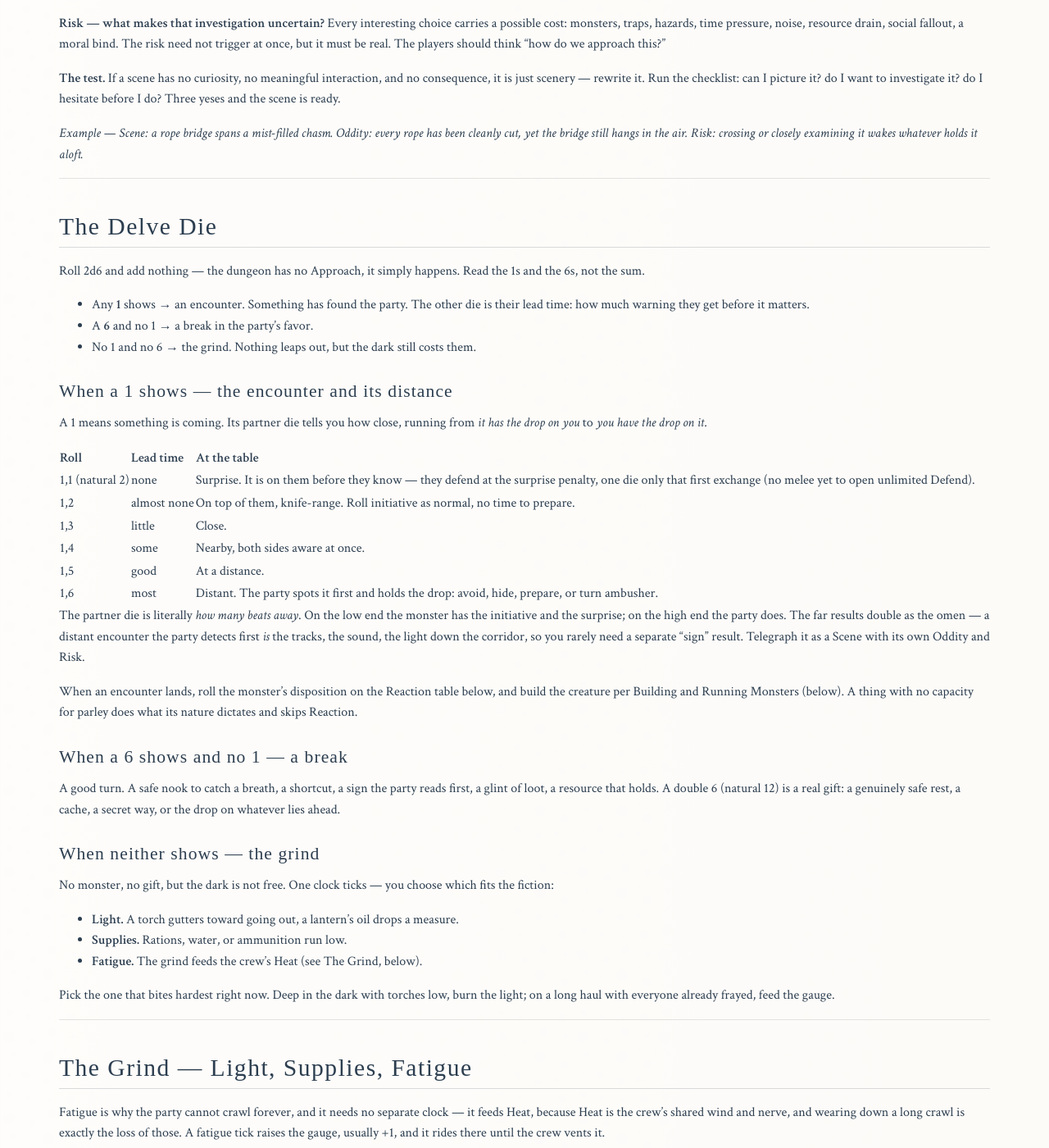
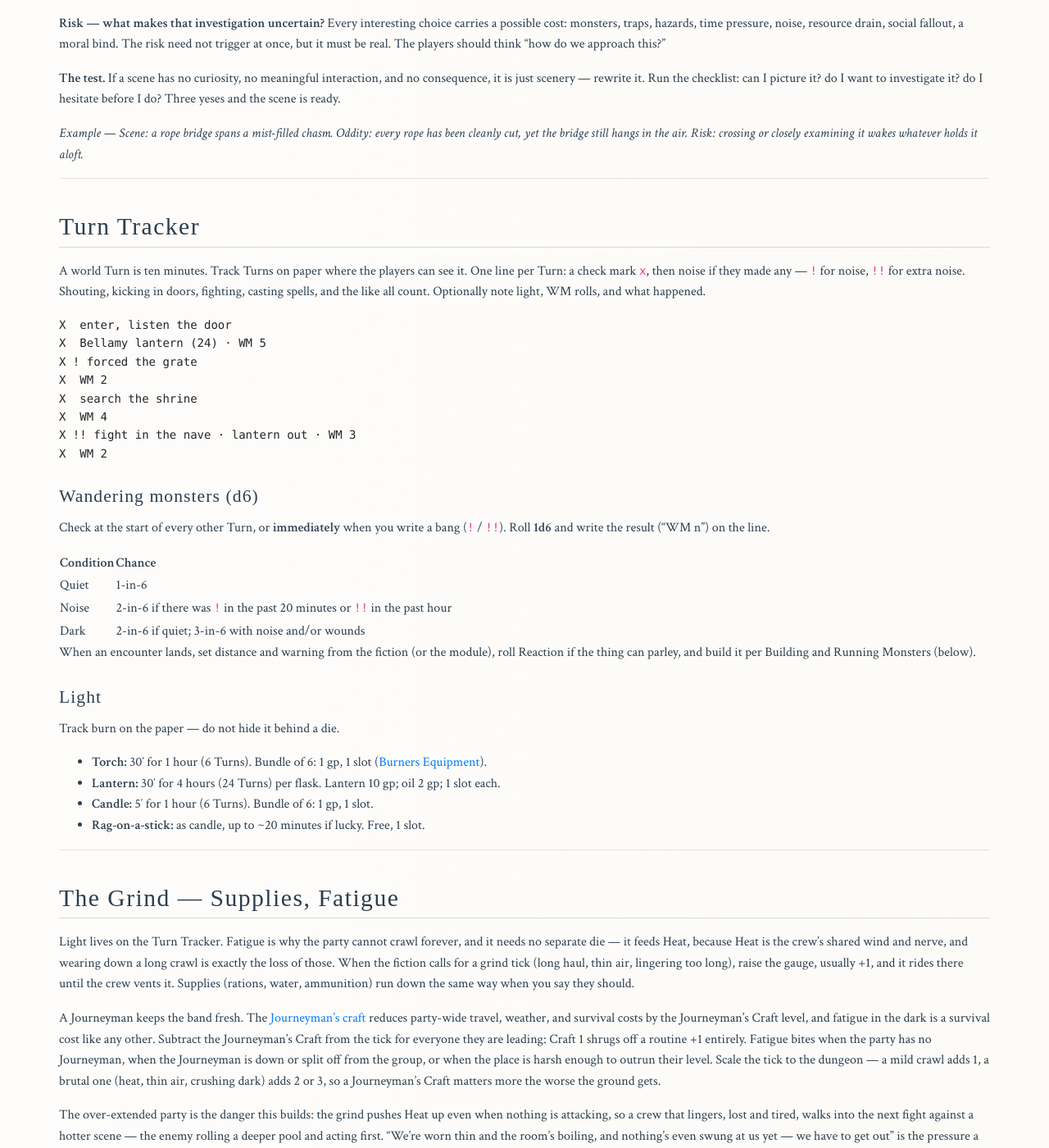
Before and after one commit to paulabrams/burners, a Jekyll site: the page built from markdown/burners-referee-guide.md, in a window 1280 px wide and 1400 px high, scrolled down 1647 px. Shown: the whole window at 82% size. Built offline with Jekyll 4.4.1, drawn with Linux system fonts in a browser that asks for light colours; some web fonts are replaced; some of the changed text lies outside the part shown.

Commit message:
turn tracker

````diff
--- a/markdown/burners-equipment.md
+++ b/markdown/burners-equipment.md
@@ -78,6 +78,7 @@ hero_alt: "A knight returns laden — crossbow, sword, and loot — Albert Robid
 | Stakes (3) and mallet                         | 1     | 3         |
 | Tinder box (flint and steel)                  | 1     | 3         |
 | Torches (6)                                   | 1     | 1         |
+| Candles (6)                                   | 1     | 1         |
 | Lantern                                       | 1     | 10        |
 | Waterskin or wineskin                         | 1     | 1         |
 | Wine (2 pints)                                | 1     | 1         |
--- a/markdown/burners-referee-guide.md
+++ b/markdown/burners-referee-guide.md
@@ -9,7 +9,7 @@ hero_alt: "A deal struck in the town square — Albert Robida"
 
 *How the world pushes back. The players say what they do; this is the toolkit for everything they do it to — the passage of time, the dark closing in, and the first cold look of a stranger.*
 
-Three things run most of it: the Heat gauge you drive up and down as the scene's pressure, the Delve Die that decides what the dungeon does while the party spends time in it, and the Reaction roll that decides how the living things in it take to the crew. The two dice read on the same Sweet and Spicy grammar as everything else in Burners — you are pointing the familiar 2d6 at the world instead of at a character.
+Three things run most of it: the Heat gauge you drive up and down as the scene's pressure, the Turn Tracker that keeps the world's ten-minute clock honest (old-school d6 for wandering monsters, light and noise on paper), and the Reaction roll that decides how the living things take to the crew.
 
 ---
 
@@ -27,7 +27,7 @@ Heat is the crew's shared gauge and the spine of every scene — the full player
 
 **Feed it.** Every shortfall the crew can't soak raises Heat by what they fell short — compress big misses, a botched sneak is +1 or +2, not +5. A blow past a defense, a blown roll, a hard parley all feed it, and you may raise it by fiat when fresh danger walks in (reinforcements, a lit lantern, the storm arriving), announced. Wounds do not feed Heat; they carry their own pressure.
 
-**Telegraph threats to set the room.** Rough rubric: raise Heat toward the shown monster's **HD** — lower if the foe is disadvantaged, higher if it owns the situation. Reveal in stages and the gauge climbs with the fiction — spoor, then half-eaten kills, then the beast at full HD (a pack: summed HD, capped by chokepoints and the dark). Show the signs for slow dread; conceal them for an ambush that raises no Heat and strikes from surprise instead (the Delve Die's 1,1). Its presence sets the room; its attacks still quote its own Damage. Heat is the press dish — never the Monster Stack.
+**Telegraph threats to set the room.** Rough rubric: raise Heat toward the shown monster's **HD** — lower if the foe is disadvantaged, higher if it owns the situation. Reveal in stages and the gauge climbs with the fiction — spoor, then half-eaten kills, then the beast at full HD (a pack: summed HD, capped by chokepoints and the dark). Show the signs for slow dread; conceal them for an ambush that raises no Heat and strikes from surprise instead. Its presence sets the room; its attacks still quote its own Damage. Heat is the press dish — never the Monster Stack.
 
 **Work the valves.** Heat falls when the crew acts on the room, not on request: fell or lose a named threat, −2; remove a named source (quench the fire, learn the ward-phrase), −1 or more; a Double Sweet vents 1; a steadying word or plan you buy, −1 once a scene. Folding ends the scene and cools to the next base. Downtime — a safe camp, a town between jobs — cools to base; a job that ended loud raises the base of what follows until the crew lies low and spends coin. Carousing is maintenance, not vice.
 
@@ -45,9 +45,9 @@ The exploration turn is one World Turn — ten minutes. Each turn runs the same
 
 3. **Resolve.** Play out the action: movement, searching, talk, a forced door, a fight.
 
-4. **Advance the clock.** Add the Turn and roll the Delve Die. It is the one roll that used to be four — the wandering-monster check, the torch burning down, spells lapsing, the party wearing out — folded into a single pair of dice (see The Delve Die below). Update light, ongoing spells, conditions, and any clocks as its result dictates.
+4. **Advance the clock.** Mark the Turn on the Turn Tracker (below). Tick light. Check for wandering monsters when the schedule or a bang calls for it. Update ongoing spells, conditions, and any other clocks the fiction demands.
 
-Roll the Delve Die once at the top of each Turn (see the frequency note at the end for running hotter or cooler). Between turns the loop just repeats: frame, resolve, advance.
+Between turns the loop just repeats: frame, resolve, advance.
 
 ---
 
@@ -67,50 +67,47 @@ Every room, encounter, or travel scene should answer three questions. Build it i
 
 ---
 
-## The Delve Die
+## Turn Tracker
 
-Roll 2d6 and add nothing — the dungeon has no Approach, it simply happens. Read the 1s and the 6s, not the sum.
+A world Turn is ten minutes. Track Turns on paper where the players can see it. One line per Turn: a check mark `x`, then noise if they made any — `!` for noise, `!!` for extra noise. Shouting, kicking in doors, fighting, casting spells, and the like all count. Optionally note light, WM rolls, and what happened.
 
-- Any **1** shows → an encounter. Something has found the party. The other die is their lead time: how much warning they get before it matters.
-- A **6** and no 1 → a break in the party's favor.
-- No 1 and no 6 → the grind. Nothing leaps out, but the dark still costs them.
+```
+X  enter, listen the door
+X  Bellamy lantern (24) · WM 5
+X ! forced the grate
+X  WM 2
+X  search the shrine
+X  WM 4
+X !! fight in the nave · lantern out · WM 3
+X  WM 2
+```
 
-### When a 1 shows — the encounter and its distance
+### Wandering monsters (d6)
 
-A 1 means something is coming. Its partner die tells you how close, running from *it has the drop on you* to *you have the drop on it*.
+Check at the start of every other Turn, or **immediately** when you write a bang (`!` / `!!`). Roll **1d6** and write the result ("WM n") on the line.
 
-| Roll | Lead time | At the table |
-| --- | --- | --- |
-| 1,1 (natural 2) | none | Surprise. It is on them before they know — they defend at the surprise penalty, one die only that first exchange (no melee yet to open unlimited Defend). |
-| 1,2 | almost none | On top of them, knife-range. Roll initiative as normal, no time to prepare. |
-| 1,3 | little | Close. |
-| 1,4 | some | Nearby, both sides aware at once. |
-| 1,5 | good | At a distance. |
-| 1,6 | most | Distant. The party spots it first and holds the drop: avoid, hide, prepare, or turn ambusher. |
+| Condition | Chance |
+| --- | --- |
+| Quiet | 1-in-6 |
+| Noise | 2-in-6 if there was `!` in the past 20 minutes or `!!` in the past hour |
+| Dark | 2-in-6 if quiet; 3-in-6 with noise and/or wounds |
 
-The partner die is literally *how many beats away*. On the low end the monster has the initiative and the surprise; on the high end the party does. The far results double as the omen — a distant encounter the party detects first *is* the tracks, the sound, the light down the corridor, so you rarely need a separate "sign" result. Telegraph it as a Scene with its own Oddity and Risk.
+When an encounter lands, set distance and warning from the fiction (or the module), roll Reaction if the thing can parley, and build it per Building and Running Monsters (below).
 
-When an encounter lands, roll the monster's disposition on the Reaction table below, and build the creature per Building and Running Monsters (below). A thing with no capacity for parley does what its nature dictates and skips Reaction.
+### Light
 
-### When a 6 shows and no 1 — a break
+Track burn on the paper — do not hide it behind a die.
 
-A good turn. A safe nook to catch a breath, a shortcut, a sign the party reads first, a glint of loot, a resource that holds. A double 6 (natural 12) is a real gift: a genuinely safe rest, a cache, a secret way, or the drop on whatever lies ahead.
-
-### When neither shows — the grind
-
-No monster, no gift, but the dark is not free. One clock ticks — you choose which fits the fiction:
-
-- **Light.** A torch gutters toward going out, a lantern's oil drops a measure.
-- **Supplies.** Rations, water, or ammunition run low.
-- **Fatigue.** The grind feeds the crew's Heat (see The Grind, below).
-
-Pick the one that bites hardest right now. Deep in the dark with torches low, burn the light; on a long haul with everyone already frayed, feed the gauge.
+- **Torch:** 30′ for 1 hour (6 Turns). Bundle of 6: 1 gp, 1 slot ([[Burners Equipment]]).
+- **Lantern:** 30′ for 4 hours (24 Turns) per flask. Lantern 10 gp; oil 2 gp; 1 slot each.
+- **Candle:** 5′ for 1 hour (6 Turns). Bundle of 6: 1 gp, 1 slot.
+- **Rag-on-a-stick:** as candle, up to ~20 minutes if lucky. Free, 1 slot.
 
 ---
 
-## The Grind — Light, Supplies, Fatigue
+## The Grind — Supplies, Fatigue
 
-Fatigue is why the party cannot crawl forever, and it needs no separate clock — it feeds Heat, because Heat is the crew's shared wind and nerve, and wearing down a long crawl is exactly the loss of those. A fatigue tick raises the gauge, usually +1, and it rides there until the crew vents it.
+Light lives on the Turn Tracker. Fatigue is why the party cannot crawl forever, and it needs no separate die — it feeds Heat, because Heat is the crew's shared wind and nerve, and wearing down a long crawl is exactly the loss of those. When the fiction calls for a grind tick (long haul, thin air, lingering too long), raise the gauge, usually +1, and it rides there until the crew vents it. Supplies (rations, water, ammunition) run down the same way when you say they should.
 
 A Journeyman keeps the band fresh. The [[Burners Adventure Game|Journeyman's craft]] reduces party-wide travel, weather, and survival costs by the Journeyman's Craft level, and fatigue in the dark is a survival cost like any other. Subtract the Journeyman's Craft from the tick for everyone they are leading: Craft 1 shrugs off a routine +1 entirely. Fatigue bites when the party has no Journeyman, when the Journeyman is down or split off from the group, or when the place is harsh enough to outrun their level. Scale the tick to the dungeon — a mild crawl adds 1, a brutal one (heat, thin air, crushing dark) adds 2 or 3, so a Journeyman's Craft matters more the worse the ground gets.
 
@@ -156,7 +153,19 @@ Reaction sets the starting disposition; the Two Steps and Influence carry the sp
 
 ## Frequency — running hot or cool
 
-Rolling the Delve Die every Turn runs a dungeon hot: any 1 lands about a third of Turns (of those, only one in eleven is the 1,1 surprise — most encounters are mid-range meets the party can fight or dodge), and a six-Turn camp will almost certainly stir something. That suits the Burners tone — in fast, out before the fog. If it runs too hot in play, roll every other Turn for the classic dungeon tempo, or treat the distant 1,5 and 1,6 results as a sighting the party can slip away from entirely rather than a committed encounter.
+The default Turn Tracker (WM every other Turn, Quiet 1-in-6, bangs immediate at Noise) is classic dungeon tempo. Loud crews and dark crawls hit the higher rows and feel the pressure. If a job should run hotter, check every Turn instead of every other, or treat Dark as the floor even in lit halls. If cooler, keep Quiet at 1-in-6 and only bang-check on `!!`.
+
+### Delve Die (optional)
+
+If you want one 2d6 to fold encounter, break, and grind into a single roll, use this instead of the d6 WM checks — not both.
+
+Roll 2d6, add nothing. Read the 1s and the 6s, not the sum.
+
+- Any **1** → encounter. The other die is lead time (1,1 surprise through 1,6 distant drop).
+- A **6** and no 1 → a break (safe nook, shortcut, omen, cache). Double 6 is a real gift.
+- Neither → the grind: tick light, supplies, or fatigue (see The Grind above).
+
+Every Turn runs hot; every other Turn is cooler. Distant 1,5 / 1,6 can be a sighting the party slips away from.
 
 ---
 
````
Also changed, not shown: experiments/burners-turn-tracker.md (+4 -34 lines), markdown/burners-examples-of-play.md (+15 -14 lines), markdown/burners-ose-conversions.md (+1 -1 lines).
